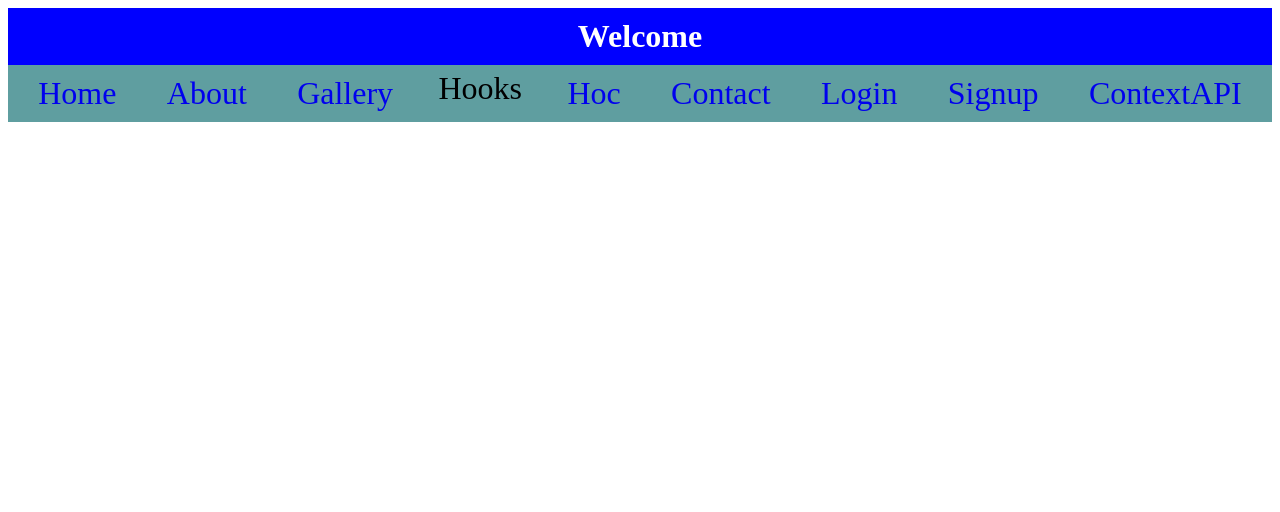
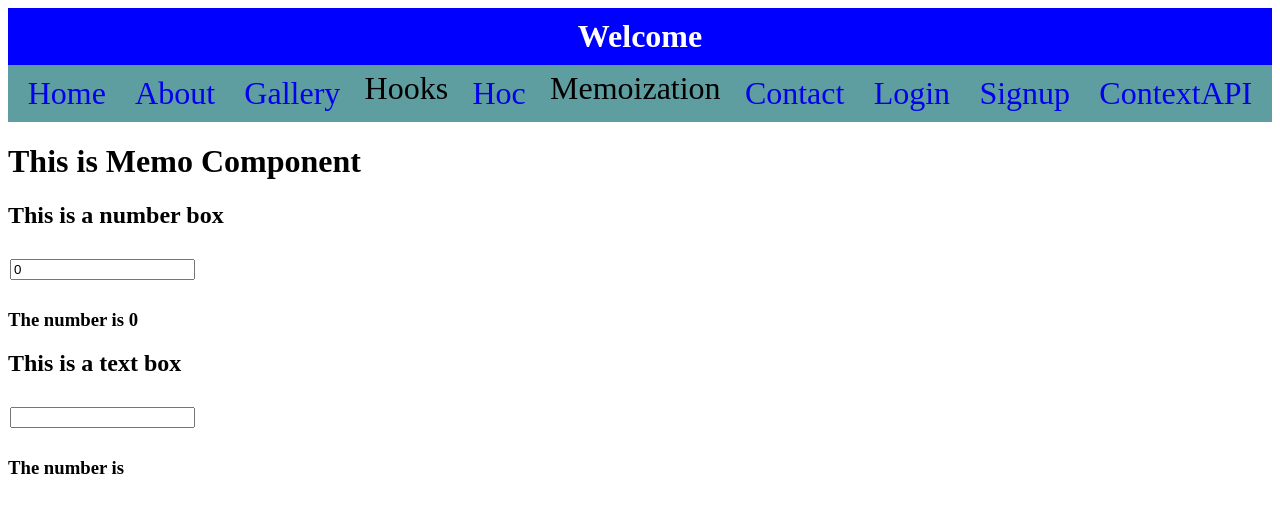
Before and after one commit to mr-black-manjuvirattu-lover/MERN, a React (Vite) app in the folder Frontend/: page /memo in a window 1280 px wide. Shown: the top 512 px of the page. Built offline with nearby package versions, Linux system fonts and the light colour scheme.

Commit message:
memoization

```diff
--- a/Frontend/src/App.jsx
+++ b/Frontend/src/App.jsx
@@ -15,7 +15,8 @@
 import UseMemorize from "./Components/FunctionalComponent/Hooks/UseMemorize"
 import HoC from "./Components/FunctionalComponent/HoC/HoC"
 import CoE from "./Components/FunctionalComponent/CoE.jsx";
-// import LazyLoadingAndSuspense from "./components/FunctionalComponents/Memoization/LazyLoadingAndSuspense.jsx";
+import LazyLoadingAndSuspense from "./Components/FunctionalComponent/Memoization/LazyLoadingAndSuspense.jsx";
+import Memo from "./Components/FunctionalComponent/Memoization/Memo.jsx";
 function App() {
 
   return (
@@ -39,7 +40,8 @@
               <Route path="/usememo" element={<UseMemo/>}></Route>
               <Route path="/usecallback" element={<UseCallback/>}></Route>
               <Route path="/usememorize" element={<UseMemorize/>}></Route>
-              {/* <Route path="/lazy" element= {<LazyLoadingAndSuspense />} /> */}
+              <Route path="/memo" element= {<Memo/>} />
+              <Route path="/lazy" element= {<LazyLoadingAndSuspense />} />
               <Route path="/res" element={<CoE/>} />
 
             </Routes>
--- /dev/null
+++ b/Frontend/src/Components/FunctionalComponent/Memoization/LazyLoadingAndSuspense.jsx
@@ -0,0 +1,13 @@
+import { Suspense, lazy } from "react";
+const LazyComp = lazy(()=>import ("../Signup.jsx"))
+const LazyLoadingAndSuspense = () => {
+  return (
+    <div>
+      <Suspense fallback={<h1>Loading...</h1>}>
+        <h1>This is Lazy Component.</h1>
+        <LazyComp />
+      </Suspense>
+    </div>
+  );
+};
+export default LazyLoadingAndSuspense;
--- /dev/null
+++ b/Frontend/src/Components/FunctionalComponent/Memoization/Memo.jsx
@@ -0,0 +1,12 @@
+import NumberFile from './NumberFile'
+import TextFile from './TextFile';
+const Memo = () =>{
+    return(
+        <div>
+            <h1>This is Memo Component</h1>
+            <NumberFile />
+            <TextFile />
+        </div>
+    )
+}
+export default Memo;
--- /dev/null
+++ b/Frontend/src/Components/FunctionalComponent/Memoization/NumberFile.jsx
@@ -0,0 +1,13 @@
+import { memo, useState } from "react";
+
+const NumberFile = () =>{
+    var [number,setNum] = useState(0);
+    return(
+        <div>
+            <h2>This is a number box</h2>
+            <input type="number" value={number} onChange={e=>setNum(e.target.value)}/>
+            <h3>The number is {number}</h3>
+        </div>
+    )
+}
+export default memo(NumberFile);
--- /dev/null
+++ b/Frontend/src/Components/FunctionalComponent/Memoization/TextFile.jsx
@@ -0,0 +1,13 @@
+import { memo, useState } from "react";
+
+const TextFile = () =>{
+    var [text,setText] = useState("");
+    return(
+        <div>
+            <h2>This is a text box</h2>
+            <input type="text" value={text} onChange={e=>setText(e.target.value)}/>
+            <h3>The number is {text}</h3>
+        </div>
+    )
+}
+export default memo(TextFile);
--- a/Frontend/src/Components/FunctionalComponent/NavBar.jsx
+++ b/Frontend/src/Components/FunctionalComponent/NavBar.jsx
@@ -3,6 +3,8 @@
 import {Link } from 'react-router-dom'
 const NavBar = () => {
   const [drop,setDrop]=useState(false)
+  // var [dropdown, showDropdown] = useState(false);
+  var [dropdown1, showDropdown1] = useState(false);
   return (
 
     <header>
@@ -27,6 +29,29 @@
 
                 </div>
                 <li><Link to='/hoc' className='link'>Hoc</Link></li>
+                <div
+                  className="dropdown"
+                  onMouseEnter={() => showDropdown1(!dropdown1)}
+                  onMouseLeave={() => showDropdown1(!dropdown1)}
+                >
+                  <span className="link">Memoization</span>
+
+                    {dropdown1 && (
+                      <ol className="dropdown-list">
+                      <li>
+                        <Link to="/memo" className="dropdown-link">
+                          Memo
+                        </Link>
+                      </li>
+                      <li>
+                        <Link to="/lazy" className="dropdown-link">
+                          Lazy Component
+                        </Link>
+                      </li>
+                      </ol>
+                    )}
+
+                </div>
                 <li><Link to='/contact'>Contact</Link></li>
                 <li><Link to='/login'>Login</Link></li>
                 <li><Link to='/signup'>Signup</Link></li>
```
